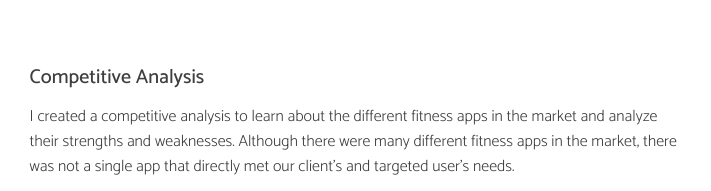
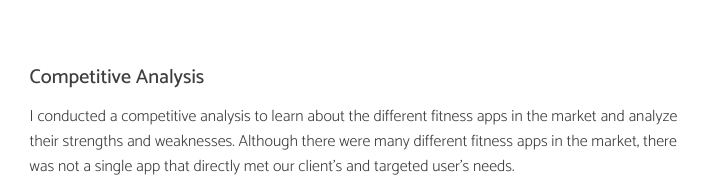
Before and after one commit to arlexgole/arlexgole.github.io, a plain HTML site: page lets_walk.html in a window 1280 px wide. Shown: the part 2185-2376 px from the top of the page, 267-978 px from the left. Drawn offline with nearby package versions, Linux system fonts and the light colour scheme.

Commit message:
Add files via upload

```diff
--- a/lets_walk.html
+++ b/lets_walk.html
@@ -93,7 +93,7 @@
         <div class="row">
           <div class="col-md-12 col-sm-12 col-xs-12">
             <h3> Competitive Analysis </h3>
-              <p> I created a competitive analysis to learn about the different fitness apps in the market and analyze their strengths and weaknesses. Although there were many different fitness apps in the market, there was not a single app that directly met our client's and targeted user's needs. </p>
+              <p> I conducted a competitive analysis to learn about the different fitness apps in the market and analyze their strengths and weaknesses. Although there were many different fitness apps in the market, there was not a single app that directly met our client's and targeted user's needs. </p>
               <p> There was an opportunity to create a fitness app that focused on encouraging walking and provided a strong sense of community to motivate users.</p>
               <div class="small_images">
                 <img src="images/comp_analysis.png" class="img-responsive" alt="Competitive Analysis">
```
